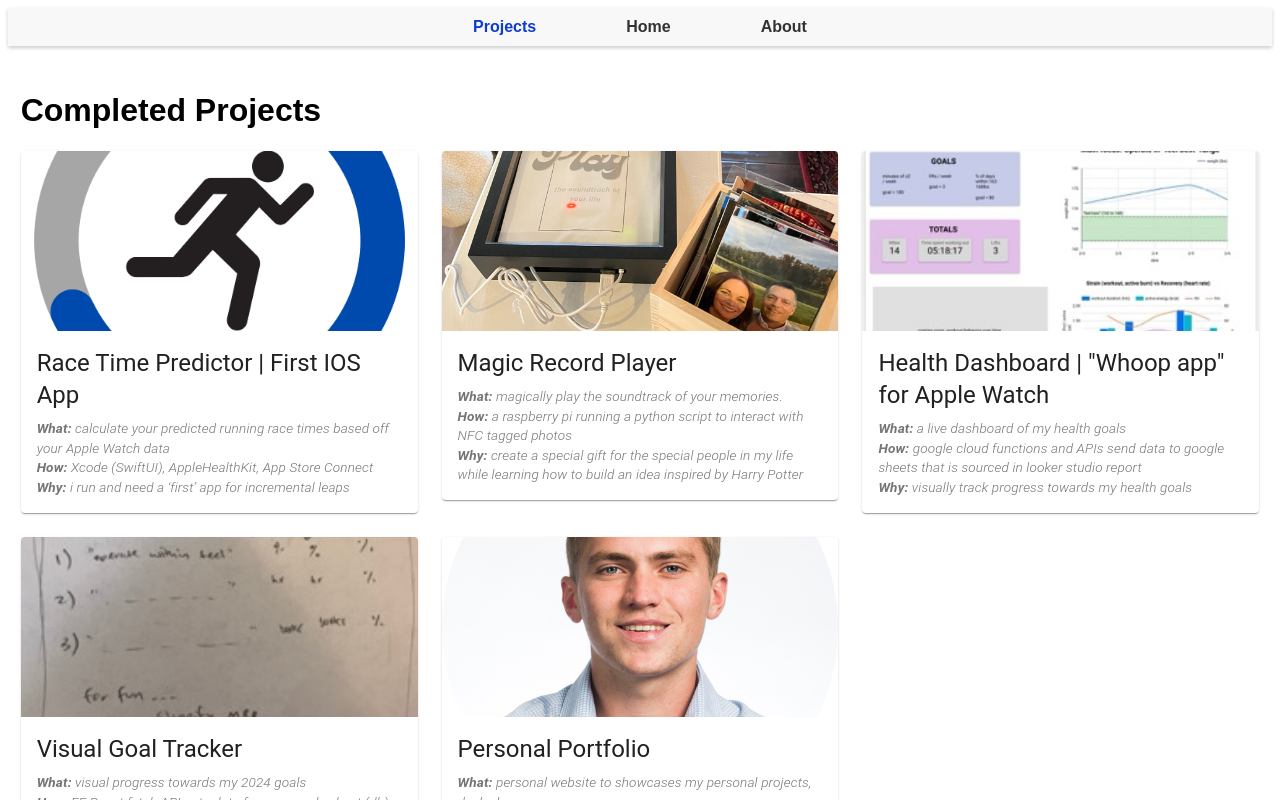
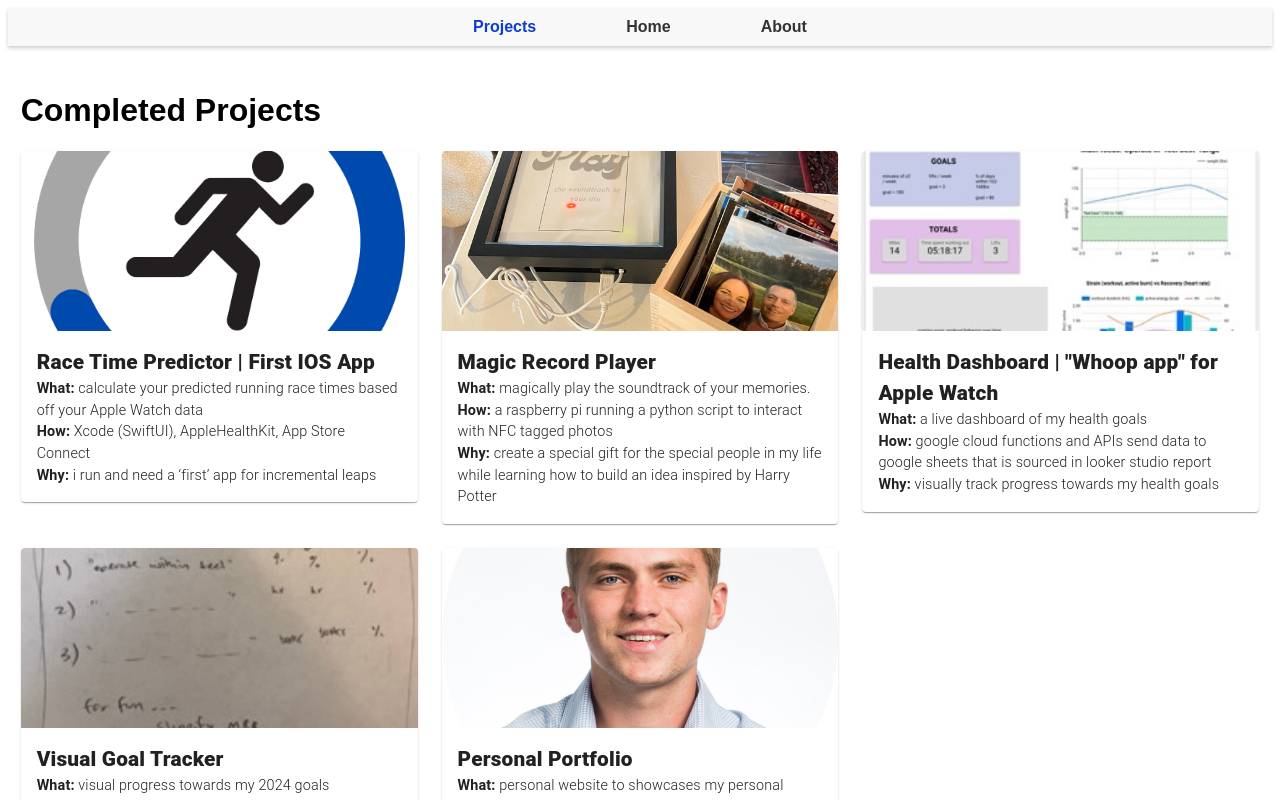
Before and after one commit to declankra/my-portfolio, a React (Create React App) app: page /projects in a window 1280 px wide. Shown: the top 800 px of the page. Built offline with nearby package versions, Linux system fonts and the light colour scheme; what webfontloader would draw is missing.

Commit message:
applied themes to project cards

```diff
--- a/src/components/ProjectCard.js
+++ b/src/components/ProjectCard.js
@@ -14,16 +14,16 @@ const ProjectCard = ({ imageUrl, title, what, how, why, url }) => {
             style={{ objectFit: 'cover', objectPosition: 'center' }}
           />
           <CardContent sx={{ cursor: 'pointer' }}>
-            <Typography gutterBottom variant="h5" component="div">
+            <Typography sx={{ typography: 'titleProjectCard' }} component="div">
               {title}
             </Typography>
-            <Typography variant="body2" color="text.secondary">
+            <Typography sx={{ typography: 'bodyProjectCard' }}>
               <strong>What:</strong> {what}
             </Typography>
-            <Typography variant="body2" color="text.secondary">
+            <Typography sx={{ typography: 'bodyProjectCard' }}>
               <strong>How:</strong> {how}
             </Typography>
-            <Typography variant="body2" color="text.secondary">
+            <Typography sx={{ typography: 'bodyProjectCard' }}>
               <strong>Why:</strong> {why}
             </Typography>
           </CardContent>
--- a/src/styles/muiTheme.js
+++ b/src/styles/muiTheme.js
@@ -43,6 +43,14 @@ const theme = createTheme({
                 fontSize: '1.1rem', // Smaller titles on mobile
             },
         },
+        titleProjectCard:
+        {
+            fontSize: '1.30rem',
+            fontWeight: '800',
+            '@media (max-width:600px)': {
+                fontSize: '1.1rem', // Smaller titles on mobile
+            },
+        },
         subtitle: {
             fontSize: '1.00rem',
             fontWeight: 400, // Normal weight for subtitles
@@ -60,15 +68,22 @@ const theme = createTheme({
         },
         body: {
             fontSize: '.85rem',
-          fontWeight: 300, // Normal body text
+            fontWeight: 300, // light body text
             '@media (max-width:600px)': {
                 fontSize: '0.75rem', // Smaller body text on mobile
             },
         },
         body2: {
             fontSize: '.85rem',
+            fontWeight: 300, // light body text
+            fontStyle: 'italic',
+            '@media (max-width:600px)': {
+                fontSize: '0.75rem', // Smaller body text on mobile
+            },
+        },
+        bodyProjectCard: {
+            fontSize: '.9rem',
             fontWeight: 300, // Normal body text
-            fontStyle: 'italic',
             '@media (max-width:600px)': {
                 fontSize: '0.75rem', // Smaller body text on mobile
             },
```
Lines whose indentation alone changed are shown as unchanged.
